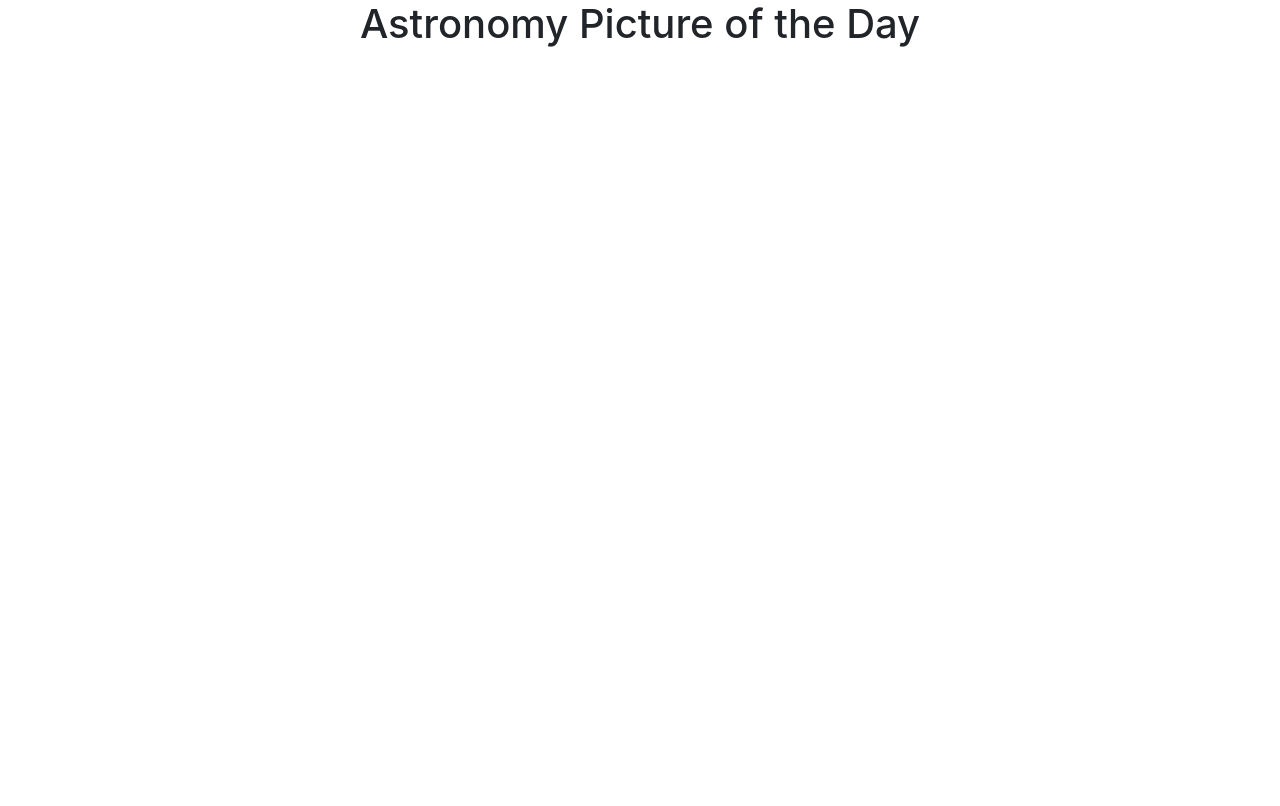
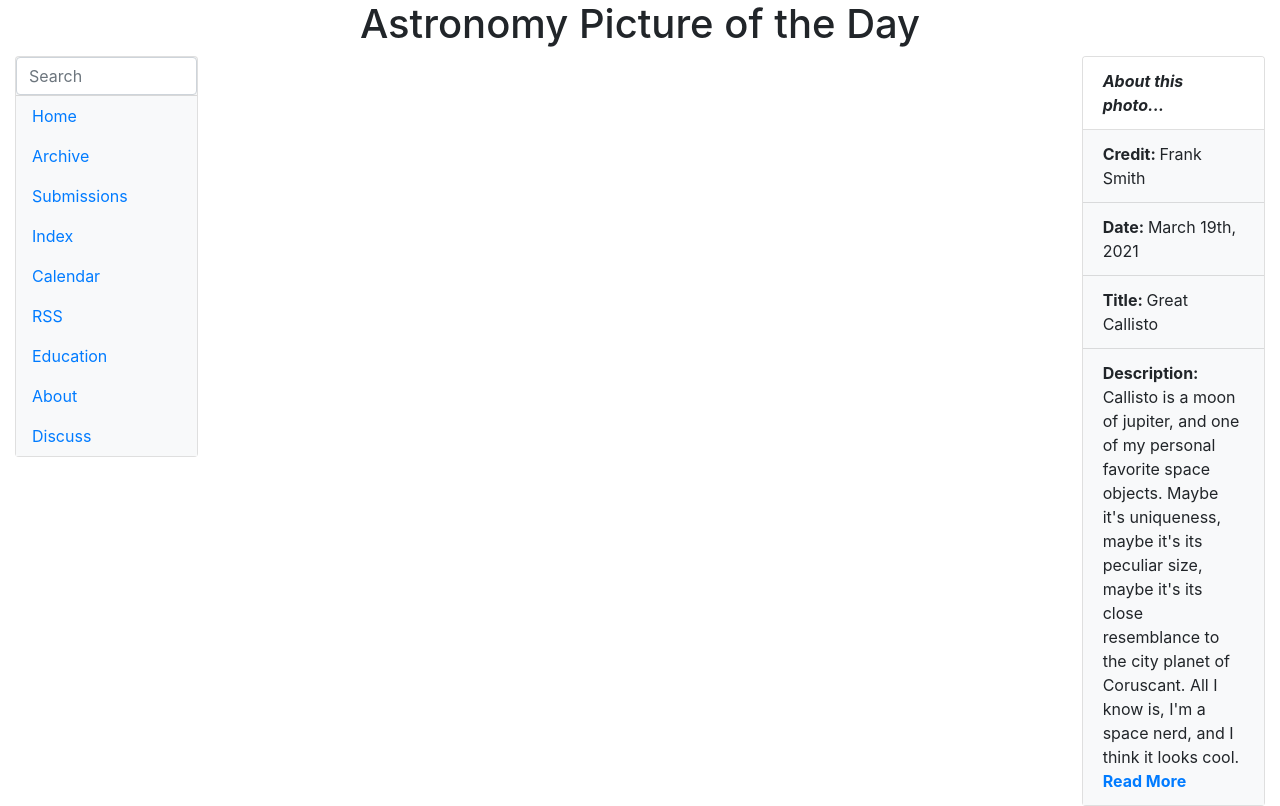
Before and after one commit to FrankSmith22/APOD-Redesign, a website: page index.html in a window 1280 px wide. Drawn offline with nearby package versions, Linux system fonts and the light colour scheme.

Commit message:
Added navbar card; Added explanation card;

```diff
--- a/index.html
+++ b/index.html
@@ -1,5 +1,6 @@
 <!DOCTYPE html>
 <html>
+
 <head>
     <meta charset="utf-8" />
     <meta name="viewport" content="width=device-width, initial-scale=1" />
@@ -10,14 +11,58 @@
 
     <link rel="stylesheet" href="css/styles.css" />
 </head>
+
 <body>
-        <div class="container">
+    <div class="container-fluid">
         <div class="row">
-                <div class="col-2"></div>
-                <div class="col-8">
+            <div class="col">
                 <h1 class="text-center">Astronomy Picture of the Day</h1>
             </div>
-                <div class="col-2"></div>
+        </div>
+        <div class="row">
+            <div class="col-2">
+                <!-- Search and Nav -->
+                <div class="card">
+                    <div class="card-header p-0">
+                        <form>
+                            <input class="form-control" type="search" placeholder="Search" aria-label="Search">
+                        </form>
+                    </div>
+                    <div class="body bg-light">
+                        <div class="nav flex-column">
+                            <a class="nav-link active" href="#">Home</a>
+                            <a class="nav-link" href="#">Archive</a>
+                            <a class="nav-link" href="#">Submissions</a>
+                            <a class="nav-link" href="#">Index</a>
+                            <a class="nav-link" href="#">Calendar</a>
+                            <a class="nav-link" href="#">RSS</a>
+                            <a class="nav-link" href="#">Education</a>
+                            <a class="nav-link" href="#">About</a>
+                            <a class="nav-link" href="#">Discuss</a>
+                        </div>
+                    </div>
+                </div>
+            </div>
+            <div class="col-8">
+                <!-- Astronomy Picture of the Day -->
+
+            </div>
+            <div class="col-2">
+                <!-- Explanation card -->
+                <div class="card">
+                    <div class="card-header bg-white">
+                        <b><em>About this photo...</em></b>
+                    </div>
+                    <div class="card-body p-0">
+                        <ul class="list-group list-group-flush">
+                            <li class="list-group-item bg-light"><b>Credit: </b>Frank Smith</li>
+                            <li class="list-group-item bg-light"><b>Date: </b>March 19th, 2021</li>
+                            <li class="list-group-item bg-light"><b>Title: </b>Great Callisto</li>
+                            <li class="list-group-item bg-light"><b>Description: </b>Callisto is a moon of jupiter, and one of my personal favorite space objects. Maybe it's uniqueness, maybe it's its peculiar size, maybe it's its close resemblance to the city planet of Coruscant. All I know is, I'm a space nerd, and I think it looks cool.<br /><b><a href="#">Read More</a></b></li>
+                        </ul>
+                    </div>
+                </div>
+            </div>
         </div>
     </div>
 
@@ -27,4 +72,5 @@
     <script src="node_modules/bootstrap/dist/js/bootstrap.min.js"></script>
     <script src="js/scripts.js"></script>
 </body>
+
 </html>
```
Lines whose indentation alone changed are shown as unchanged.
